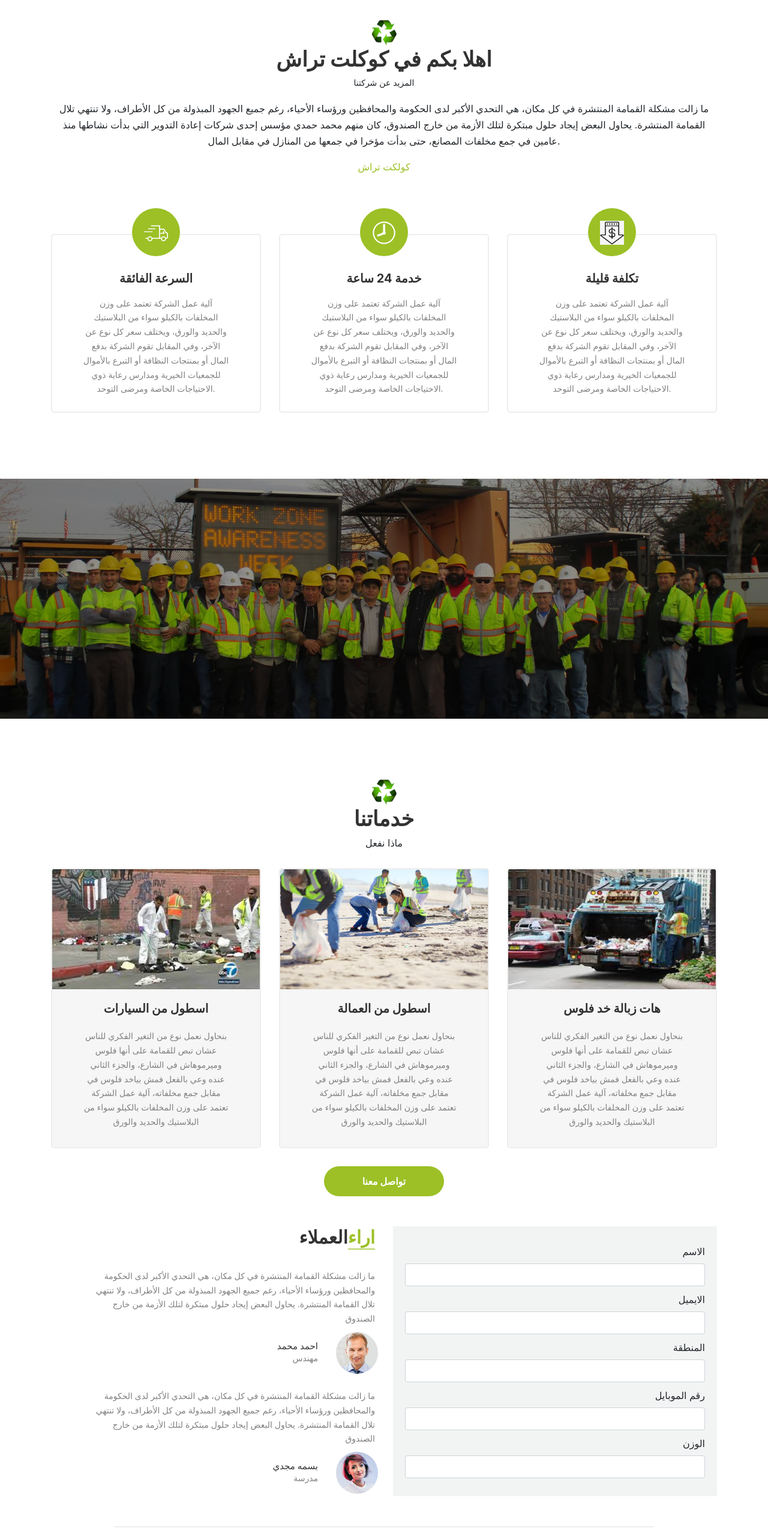
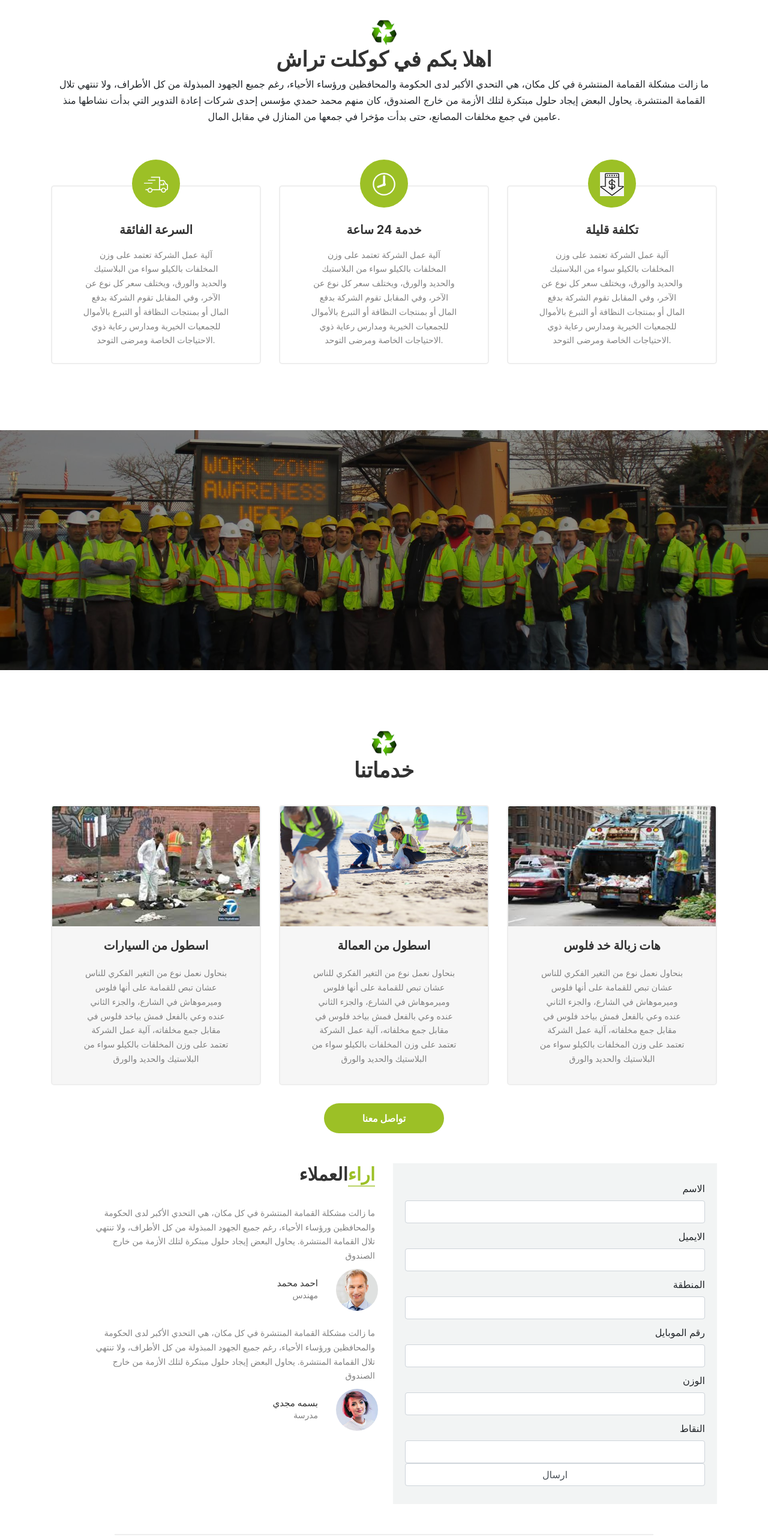
Before and after one commit to ayahMagdi/trashproj, a plain HTML site: page index.html in a window 1280 px wide. Shown: the part 1000-3562 px from the top of the page at 60% size. Drawn offline with Linux system fonts and the light colour scheme.

Commit message:
Add files via upload

```diff
--- a/index.html
+++ b/index.html
@@ -8,7 +8,8 @@
     <meta name="viewport" content="width=device-width, initial-scale=1, shrink-to-fit=no">
 	<link rel="stylesheet" href="css/bootstrap.min.css">
 	<link rel="stylesheet" href="css/font-awesome.min.css">
-    <link href="https://fonts.googleapis.com/css2?family=Cairo:wght@300&display=swap" rel="stylesheet">
+<!-- <link rel="preconnect" href="https://fonts.gstatic.com">
+<link href="https://fonts.googleapis.com/css2?family=Pattaya&display=swap" rel="stylesheet"> -->
     <link rel="stylesheet" type="text/css" href="css/style.css">
 	<title>collect trash</title>
 </head>
@@ -83,7 +84,8 @@
 	 	<div class="container">
 	 		<div class="header-content col-md">
 	 			<h1 class="header-title">جمع واعادة تدوير </h1>
-	 			<p class="header-desc">بنحاول نعمل نوع من التغير الفكري للناس عشان تبص للقمامة على أنها فلوس وميرموهاش في الشارع، والجزء الثاني عنده وعي بالفعل فمش بياخد فلوس في مقابل جمع مخلفاته، آلية عمل الشركة تعتمد على وزن المخلفات بالكيلو سواء من البلاستيك والحديد والورق، ويختلف سعر كل نوع عن الآخر، وفي المقابل تقوم الشركة بدفع المال أو بمنتجات النظافة أو التبرع بالأموال للجمعيات الخيرية ومدارس رعاية ذوي الاحتياجات الخاصة ومرضى التوحد.</p>
+	 			<p class="header-desc d-none d-md-block special">بنحاول نعمل نوع من التغير الفكري للناس عشان تبص للقمامة على أنها فلوس وميرموهاش في الشارع، والجزء الثاني عنده وعي بالفعل فمش بياخد فلوس في مقابل جمع مخلفاته، آلية عمل الشركة تعتمد على وزن المخلفات بالكيلو سواء من البلاستيك والحديد والورق، ويختلف سعر كل نوع عن الآخر، وفي المقابل تقوم الشركة بدفع المال أو بمنتجات النظافة أو التبرع بالأموال للجمعيات الخيرية ومدارس رعاية ذوي الاحتياجات الخاصة ومرضى التوحد.</p>
+	 			<p class="header-desc d-md-none ">بنحاول نعمل نوع من التغير الفكري للناس عشان تبص للقمامة على أنها فلوس وميرموهاش في الشارع، والجزء الثاني عنده وعي بالفعل فمش بياخد فلوس في مقابل جمع مخلفاته، آلية عمل الشركة تعتمد على وزن المخلفات بالكيلو سواء من البلاستيك والحديد والورق، ويختلف سعر كل نوع عن الآخر، </p>
 	 			<p class="header-button">
 	 				<a href="contact">تواصل معنا</a>
 	 			</p>
@@ -105,11 +107,10 @@
 	 				<img src="imgs/copy_781627521 (1).png" width="50px" height="45px">
 	 			</span>
 	 			<h3 class="about-title">اهلا بكم في كوكلت تراش</h3>
-	 			<span class="about-info">المزيد عن شركتنا </span>
 	 			<p class="about-desc">ما زالت مشكلة القمامة المنتشرة في كل مكان، هي التحدي الأكبر لدى الحكومة والمحافظين ورؤساء الأحياء، رغم جميع الجهود المبذولة من كل الأطراف، ولا تنتهي تلال القمامة المنتشرة.
 
 	            يحاول البعض إيجاد حلول مبتكرة لتلك الأزمة من خارج الصندوق، كان منهم محمد حمدي مؤسس إحدى شركات إعادة التدوير التي بدأت نشاطها منذ عامين في جمع مخلفات المصانع، حتى بدأت مؤخرا في جمعها من المنازل في مقابل المال.</p>
-	            <span class="about-symbol">كولكت تراش</span>
+	            <!-- <span class="about-symbol">كولكت تراش</span> -->
 	 		</div>
 	 	</div>
  </div>
@@ -174,7 +175,7 @@
 	 				<img src="imgs/copy_781627521 (1).png" width="50px" height="45px">
 	 			</span>
 	 			<h3 class="services-title">خدماتنا</h3>
-	 			<span class="services-info">ماذا نفعل </span>
+	 			<!-- <span class="services-info">ماذا نفعل </span> -->
                 <div class="row">
                 	<div class="col-md-4">
                 		<div class="card">
@@ -259,6 +260,9 @@
  						<input type="phone" name="phone" id="phone" class="form-control">
  						<label for="size">الوزن</label>
  						<input type="number" name="size" id="size" class="form-control">
+ 						<label for="points">النقاط</label>
+ 						<input type="number" name="points" id="points" class="form-control">
+ 						<input type="submit" name="submit" id="submit" value="ارسال" class="form-control">
  					</form>
  				</div>
  			</div>
```
